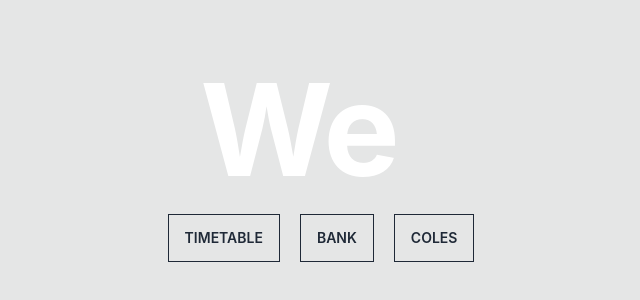
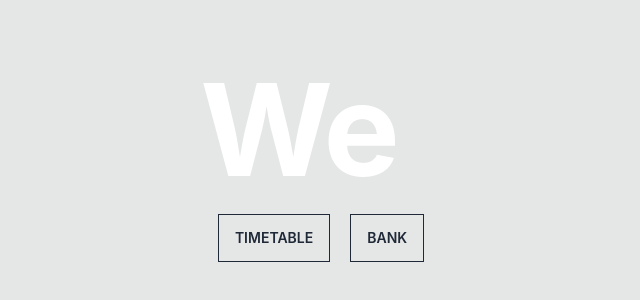
Before and after one commit to knockoffduck/dvckapp-nextjs, a Next.js app: page / in a window 1280 px wide. Shown: the part 236-536 px from the top of the page, without its empty margins (319-959 px from the left). Built offline with nearby package versions, Linux system fonts and the light colour scheme.

Commit message:
removed coles

```diff
--- a/pages/index.js
+++ b/pages/index.js
@@ -39,8 +39,6 @@ export default function Home() {
           <div className="flex items-center gap-5">
             <Link href='/work' className="relative btn btn-outline rounded-none hover:rounded-lg">Timetable</Link>
             <Link href='/UpBank' className="relative btn btn-outline rounded-none hover:rounded-lg">Bank</Link>
-            <Link href='/Coles' className="relative btn btn-outline rounded-none hover:rounded-lg">Coles</Link>
-
           </div>
         </div>
       </div>
```
